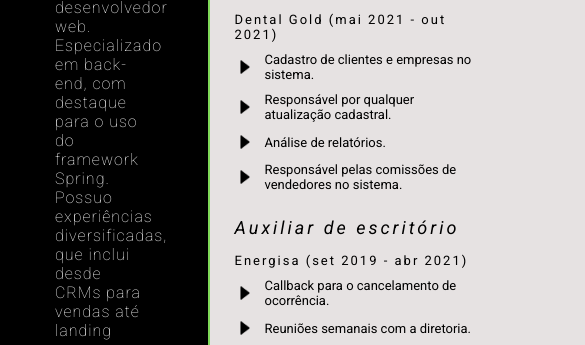
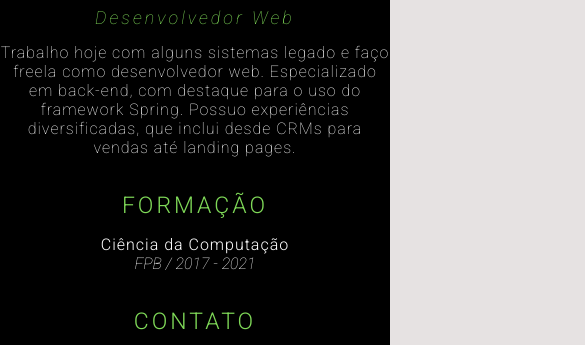
Before and after one commit to JntCruz99/Curriculo, a plain HTML site: page index.html in a window 390 px wide. Shown: the part 466-811 px from the top of the page, 585 px wide, since content can reach past the window. Drawn offline with Linux system fonts and the light colour scheme.

Commit message:
alterando layout mobile

```diff
--- a/css/coluna1.css
+++ b/css/coluna1.css
@@ -102,3 +102,18 @@
     margin-right: 10px;
     width: 20px;
 }
+@media screen and (max-width: 767px) {
+
+    .colum-1{
+        width: 100%;
+        text-align: center;
+        padding: 0;
+        border: none;
+    }
+    .contato li {
+        display: block;
+        margin-bottom: 15px;
+    }
+
+
+}
--- a/css/coluna2.css
+++ b/css/coluna2.css
@@ -127,3 +127,13 @@
 .lerMais button:hover{
     background-color: rgb(207, 203, 203);
 }
+
+@media screen and (max-width: 767px) {
+
+    .colum-2{
+        width: 100%;
+        justify-content: center;
+        align-items: center;
+    }
+
+}
--- a/css/index.css
+++ b/css/index.css
@@ -6,3 +6,16 @@ body{
     font-style: normal;
     background-color: rgb(230, 226, 226);
 }
+
+@media screen and (max-width: 767px) {
+    body{
+        display: flex;
+        flex-direction: column;
+    }
+    .colum-1{
+        width: 100%;
+    }
+    .colum-2{
+        width: 100%;
+    }
+}
--- a/index.html
+++ b/index.html
@@ -40,7 +40,7 @@
             <h1>FORMAÇÃO</h1>
             <div class="educacao-form">
                 <span style="font-weight: 300;letter-spacing: 1px;">Ciência da Computação</span>
-                <span style="display: flex;justify-content: start;font-style: italic;font-weight: 100;">FPB / 2017 - 2021</span>
+                <span style=" font-style: italic;font-weight: 100;">FPB / 2017 - 2021</span>
             </div>
         </div>
         <div class="contato">
```
